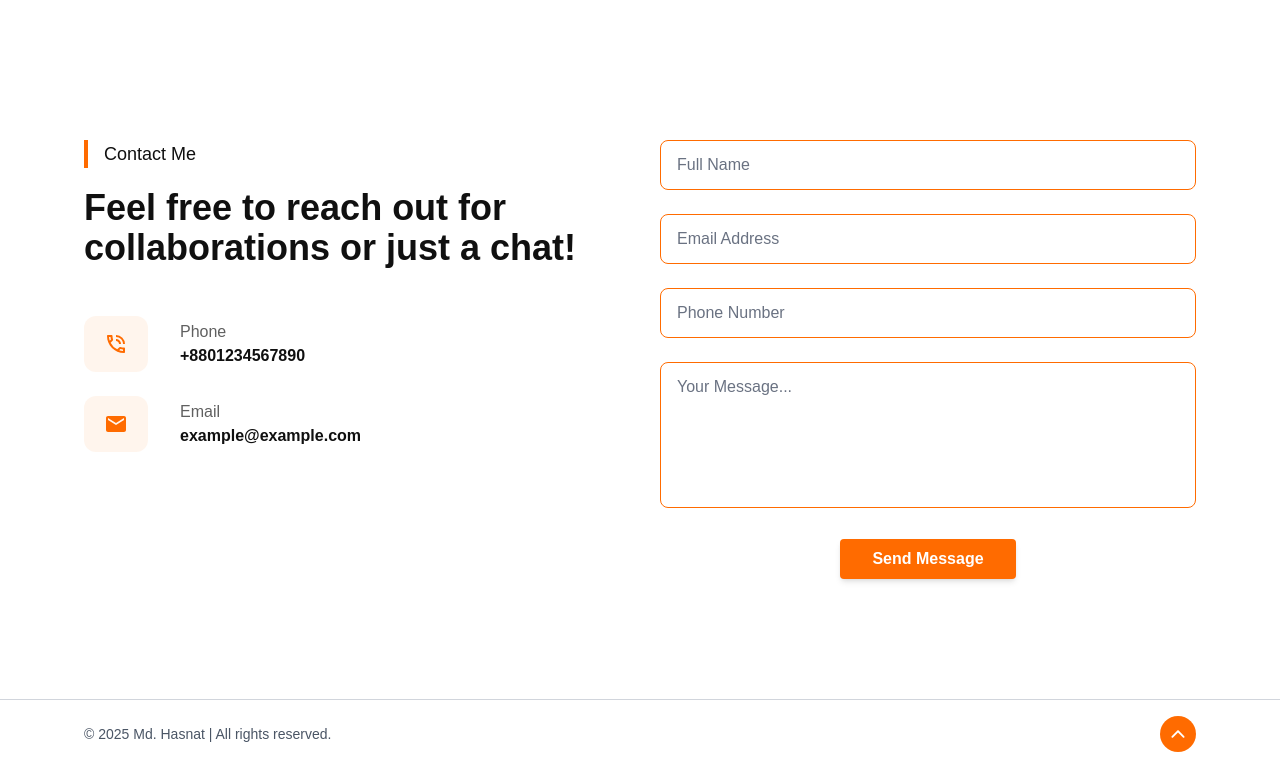
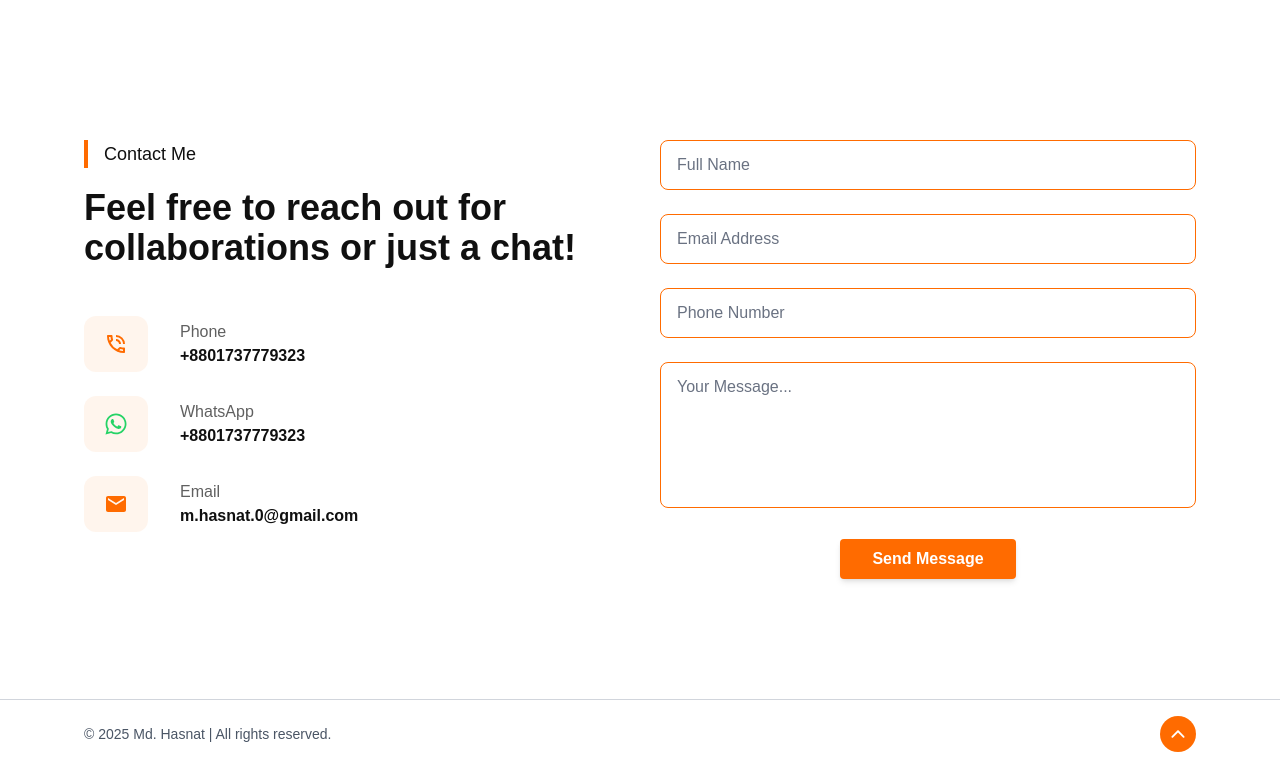
Before and after one commit to ahm-hasnat/my-portfolio, a React (Vite) app: page / in a window 1280 px wide. Shown: the part 3104-3872 px from the top of the page. Built offline with nearby package versions, Linux system fonts and the light colour scheme.

Commit message:
minimal changes

```diff
--- a/src/Components/Contacts/Contacts.jsx
+++ b/src/Components/Contacts/Contacts.jsx
@@ -1,6 +1,7 @@
 import React from "react";
 import { MdEmail, MdOutlinePhoneInTalk } from "react-icons/md";
 import { motion } from "framer-motion";
+import { FaWhatsapp } from "react-icons/fa";
 
 const Contacts = () => {
   return (
@@ -13,14 +14,13 @@ const Contacts = () => {
       viewport={{ once: true }}
     >
       <div className="flex-1">
-        <h1
-          className="text-lg font-medium text-start mb-5 primary border-l-4 border-[#FF6B00] pl-4"
-        >
+        <h1 className="text-lg font-medium text-start mb-5 primary border-l-4 border-[#FF6B00] pl-4">
           Contact Me
         </h1>
         <p className="text-start font-bold primary mb-12 text-4xl">
           Feel free to reach out for collaborations or just a chat!
         </p>
+        {/* Phone */}
         <div className="flex justify-start items-center gap-8">
           <div className="w-16 rounded-xl p-4 bg-[#fff3ead3] flex items-center justify-center">
             <span className="text-[#FF6B00] font-extrabold text-2xl">
@@ -29,9 +29,36 @@ const Contacts = () => {
           </div>
           <div>
             <p className="secondary font-medium text-md">Phone</p>
-            <p className="text-md font-bold primary">+8801234567890</p>
+            <a
+              href="tel:+8801737779323"
+              className="text-md font-bold primary hover:underline"
+            >
+              +8801737779323
+            </a>
           </div>
         </div>
+
+        {/* WhatsApp */}
+        <div className="flex justify-start items-center gap-8 mt-6">
+          <div className="w-16 rounded-xl p-4 bg-[#fff3ead3] flex items-center justify-center">
+            <span className="text-[#25D366] font-extrabold text-2xl">
+              <FaWhatsapp />
+            </span>
+          </div>
+          <div>
+            <p className="secondary font-medium text-md">WhatsApp</p>
+            <a
+              href="https://wa.me/8801737779323?text=Hi%20Hasnat,%20I%20want%20to%20connect%20with%20you!"
+              target="_blank"
+              rel="noopener noreferrer"
+              className="text-md font-bold primary hover:underline"
+            >
+              +8801737779323
+            </a>
+          </div>
+        </div>
+
+        {/* Email */}
         <div className="flex justify-start items-center gap-8 mt-6">
           <div className="w-16 rounded-xl p-4 bg-[#fff3ead3] flex items-center justify-center">
             <span className="text-[#FF6B00] font-extrabold text-2xl">
@@ -40,7 +67,12 @@ const Contacts = () => {
           </div>
           <div>
             <p className="secondary font-medium text-md">Email</p>
-            <p className="text-md font-bold primary">example@example.com</p>
+            <a
+              href="mailto:m.hasnat.0@gmail.com"
+              className="text-md font-bold primary hover:underline"
+            >
+              m.hasnat.0@gmail.com
+            </a>
           </div>
         </div>
       </div>
--- a/src/Components/Header/Banner.jsx
+++ b/src/Components/Header/Banner.jsx
@@ -41,7 +41,7 @@ const Banner = () => {
           <h3 className="primary font-semibold text-md">CONNECT WITH ME</h3>
           <div className="flex items-center justify-center md:justify-start gap-6 mt-3">
             <a
-              href="https://facebook.com/yourprofile"
+              href="https://www.facebook.com/m.hasnat.0.0"
               target="_blank"
               rel="noopener noreferrer"
               className="text-blue-600 hover:text-blue-800 transition-transform transform hover:scale-125"
@@ -50,7 +50,7 @@ const Banner = () => {
             </a>
 
             <a
-              href="https://www.linkedin.com/in/md-hasnat-3b4b98210/"
+              href="https://www.linkedin.com/in/m-hasnat-94b3ab38b/"
               target="_blank"
               rel="noopener noreferrer"
               className="text-[#0A66C2] hover:text-blue-600 transition-transform transform hover:scale-125"
@@ -59,7 +59,7 @@ const Banner = () => {
             </a>
 
             <a
-              href="https://github.com/yourgithub"
+              href="https://github.com/ahm-hasnat"
               target="_blank"
               rel="noopener noreferrer"
               className="text-gray-700 hover:text-black transition-transform transform hover:scale-125"
--- a/src/Components/Header/Navbar.jsx
+++ b/src/Components/Header/Navbar.jsx
@@ -37,7 +37,10 @@ const Navbar = () => {
 
       let current = "home";
 
-      if (location.pathname.startsWith("/projects/") && location.pathname !== "/projects") {
+      if (
+        location.pathname.startsWith("/projects/") &&
+        location.pathname !== "/projects"
+      ) {
         current = "projects";
       } else {
         navItems.forEach((id) => {
@@ -62,14 +65,17 @@ const Navbar = () => {
   }, [location.pathname]);
 
   const displayedNavItems =
-    location.pathname.startsWith("/projects/") && location.pathname !== "/projects"
+    location.pathname.startsWith("/projects/") &&
+    location.pathname !== "/projects"
       ? ["home", "projects"]
       : navItems;
 
   return (
     <div
       className={`navbar bg-base-100 fixed top-0 left-0 right-0
-        z-50 px-6 lg:px-20 py-2 transition-shadow duration-300 ${scrolled ? "shadow-lg" : ""}`}
+        z-50 px-6 lg:px-20 py-2 transition-shadow duration-300 ${
+          scrolled ? "shadow-lg" : ""
+        }`}
     >
       {/* Logo */}
       <div className="navbar-start">
@@ -86,7 +92,9 @@ const Navbar = () => {
               <button
                 onClick={() => handleScroll(item)}
                 className={`transition-colors font-medium ${
-                  active === item ? "text-[#FF6B00] underline" : "hover:text-[#FF6B00]"
+                  active === item
+                    ? "text-[#FF6B00] underline"
+                    : "hover:text-[#FF6B00]"
                 }`}
               >
                 {item.toUpperCase()}
@@ -108,7 +116,12 @@ const Navbar = () => {
 
       {/* Hire Me Button for Desktop */}
       <div className="navbar-end hidden lg:flex">
-        <a className="btn1 cursor-pointer flex items-center">
+        <a
+          href="https://wa.me/8801605587523?text=Hi%20Hasnat,%20I%20want%20to%20hire%20you!"
+          target="_blank"
+          rel="noopener noreferrer"
+          className="btn1 cursor-pointer flex items-center"
+        >
           HIRE ME
           <IoIosArrowForward className="text-xl font-bold" />
         </a>
@@ -122,7 +135,9 @@ const Navbar = () => {
               key={item}
               onClick={() => handleScroll(item)}
               className={`transition-colors font-medium ${
-                active === item ? "text-[#FF6B00] underline" : "hover:text-[#FF6B00]"
+                active === item
+                  ? "text-[#FF6B00] underline"
+                  : "hover:text-[#FF6B00]"
               }`}
             >
               {item.toUpperCase()}
@@ -130,7 +145,12 @@ const Navbar = () => {
           ))}
 
           {/* Mobile Hire Me */}
-          <a className="btn1 cursor-pointer flex items-center mt-2">
+          <a
+            href="https://wa.me/8801605587523?text=Hi%20Hasnat,%20I%20want%20to%20hire%20you!"
+            target="_blank"
+            rel="noopener noreferrer"
+            className="btn1 cursor-pointer flex items-center mt-2"
+          >
             HIRE ME
             <IoIosArrowForward className="text-xl font-bold ml-2" />
           </a>
```
